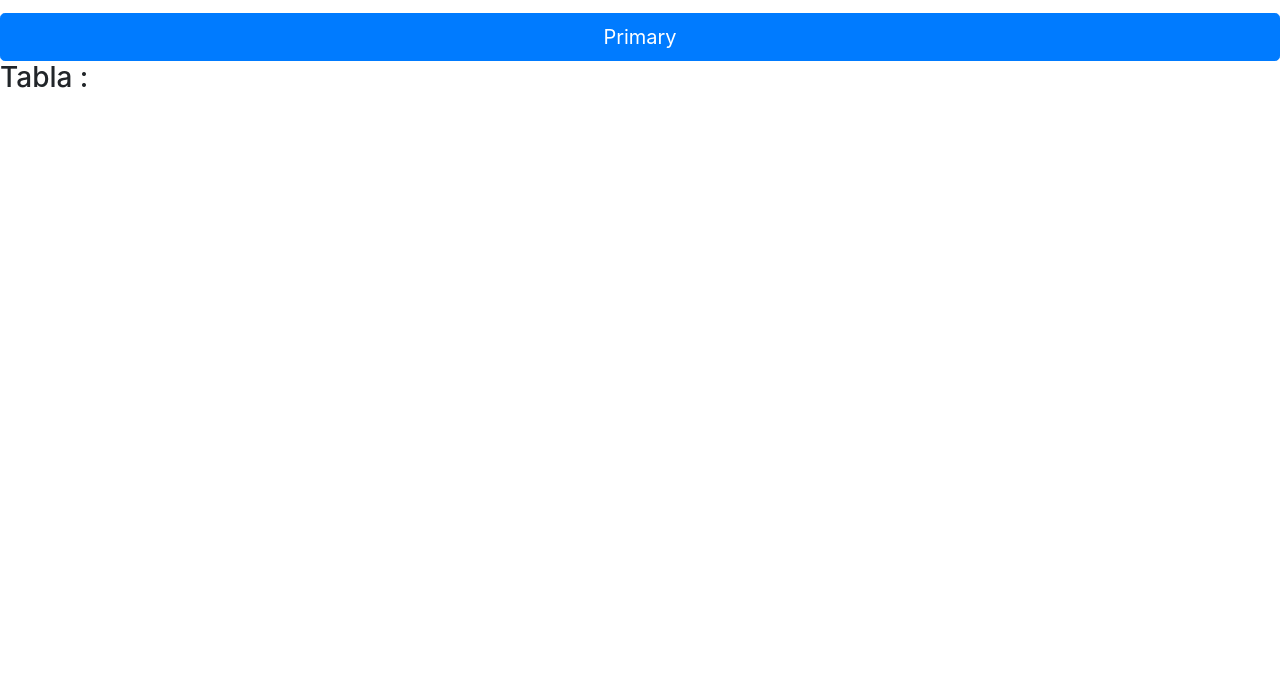
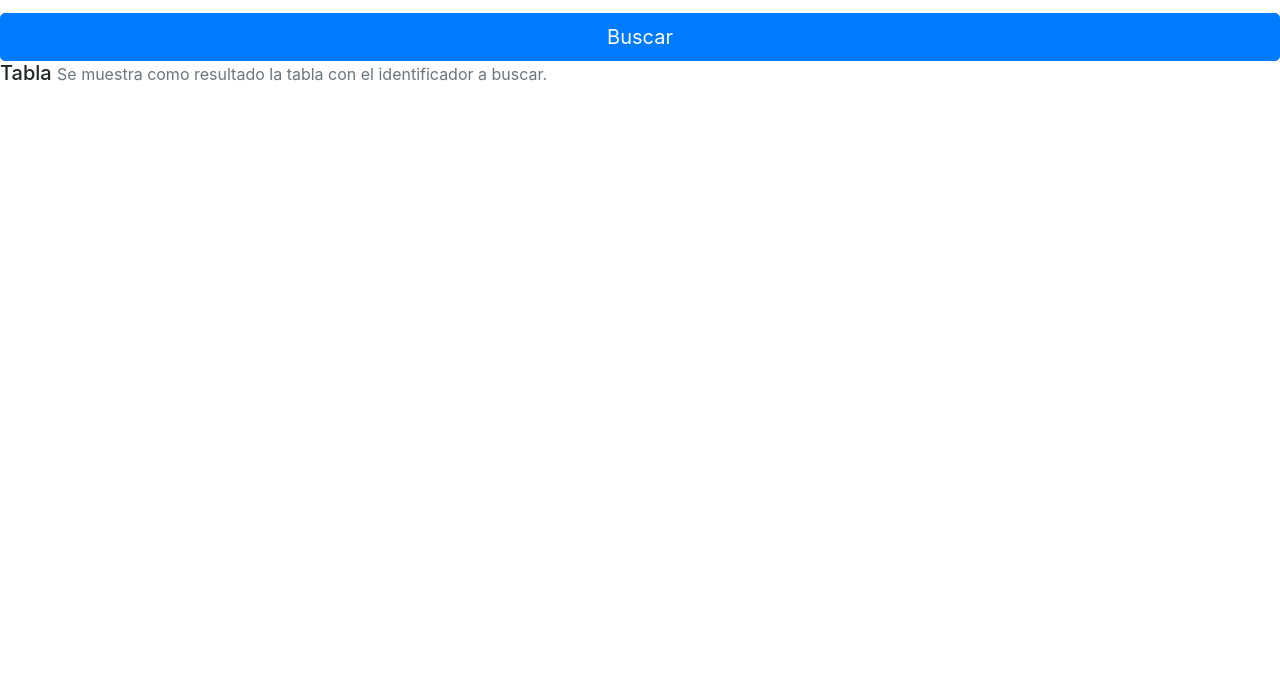
Before and after one commit to Jose1102/MicroServicio-AREP-Tarea1, a plain HTML site: page src/main/resources/public/index.html in a window 1280 px wide. Shown: the part 112-800 px from the top of the page. Drawn offline with nearby package versions, Linux system fonts and the light colour scheme; no server answers.

Commit message:
Modified index

```diff
--- a/src/main/resources/public/index.html
+++ b/src/main/resources/public/index.html
@@ -28,11 +28,11 @@
 			</div>
 
 
-			<button type="button" class="btn btn-primary btn-lg btn-block" onClick="getValueInput()">Primary</button>
+			<button type="button" class="btn btn-primary btn-lg btn-block" onClick="getValueInput()">Buscar</button>
 
 		</form>
 	</div>
-	<h3>Tabla :</h3>
+	<h5>Tabla <small class="text-muted">Se muestra como resultado la tabla con el identificador a buscar.</small></h5>
 	<div id="tablaIdentificador"></div>
 </body>
 
```
